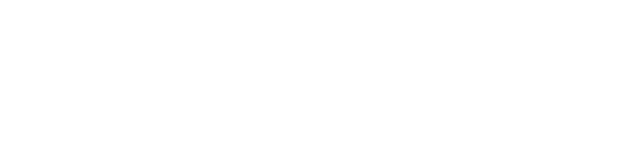
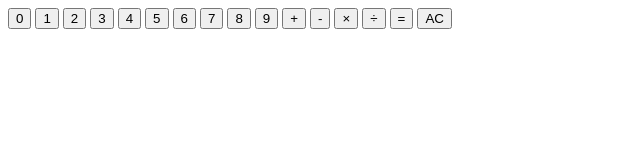
Before and after one commit to pewpewpaing/odin-calculator, a plain HTML site: page index.html in a window 1280 px wide. Shown: the whole page, without its empty margins (0-640 px from the left). Drawn offline with Linux system fonts and the light colour scheme.

Commit message:
Create buttons for digits and operators

```diff
--- a/index.html
+++ b/index.html
@@ -7,6 +7,21 @@
   <script src="./script.js"></script>
 </head>
 <body>
-
+  <button>0</button>
+  <button>1</button>
+  <button>2</button>
+  <button>3</button>
+  <button>4</button>
+  <button>5</button>
+  <button>6</button>
+  <button>7</button>
+  <button>8</button>
+  <button>9</button>
+  <button>+</button>
+  <button>-</button>
+  <button>&times;</button>
+  <button>&divide;</button>
+  <button>=</button>
+  <button>AC</button>
 </body>
 </html>
```
